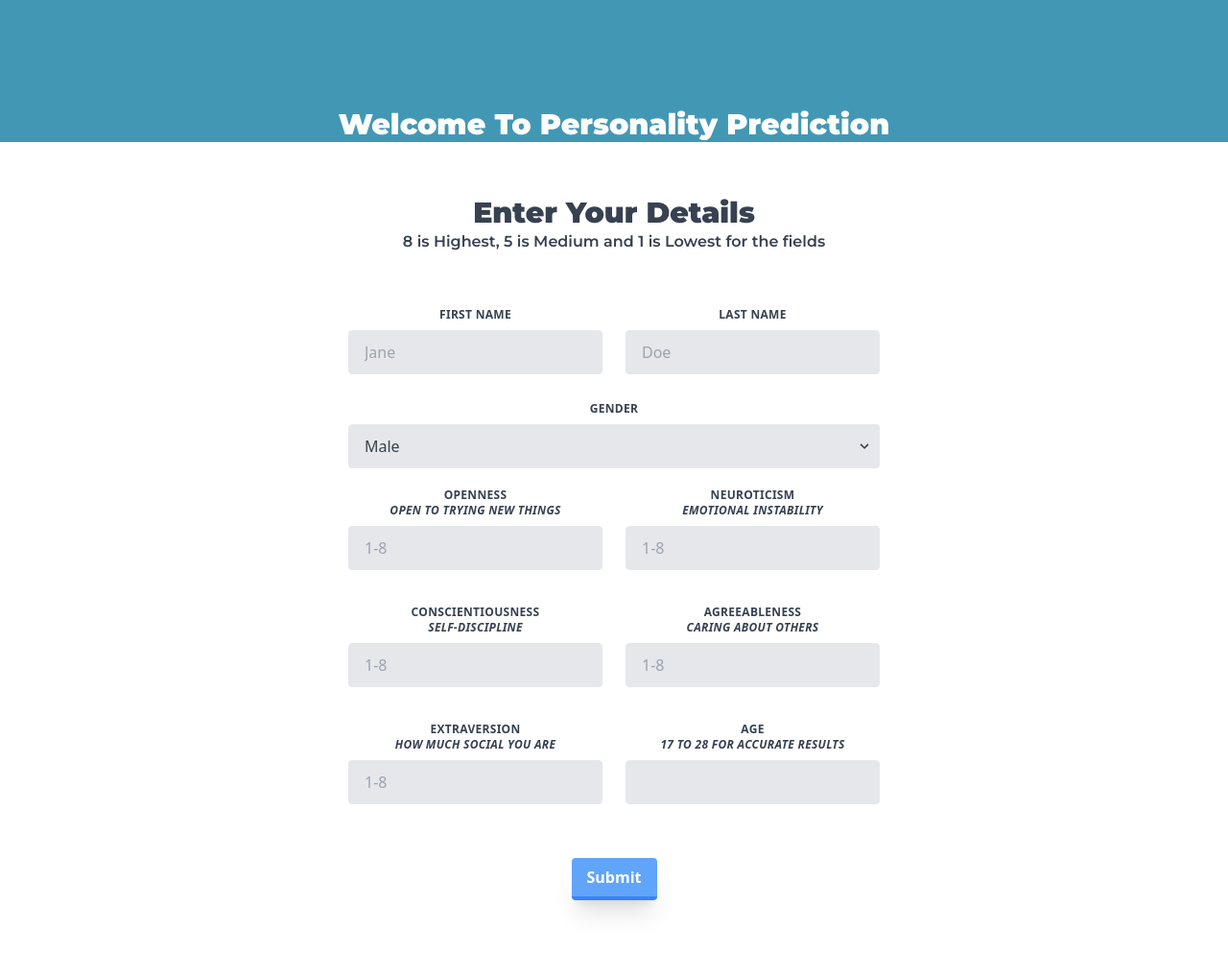
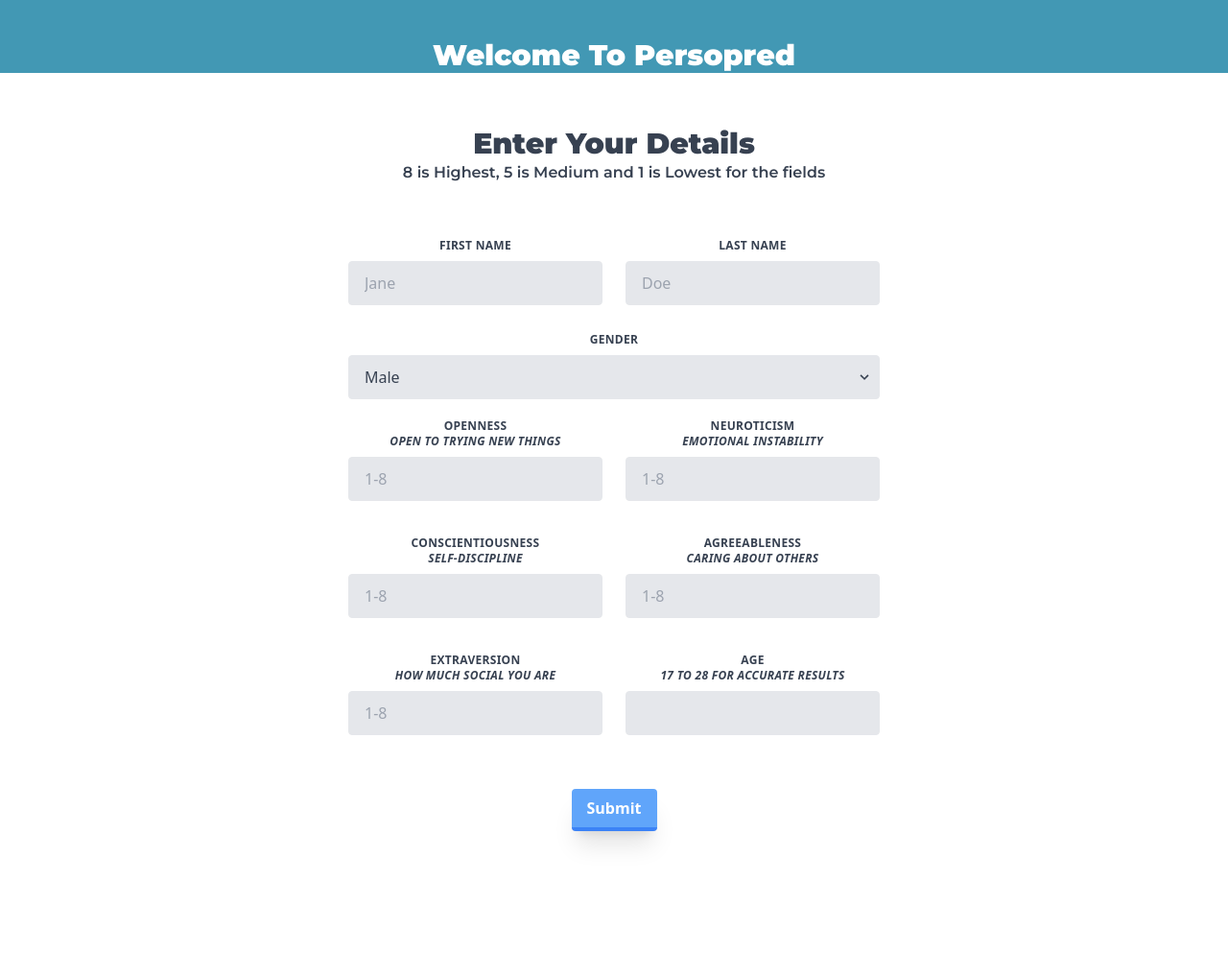
Before and after one commit to aayu5hgit/Persopred, a Flask app: page / in a window 1280 px wide. Shown: the whole page at 96% size. After the commit the page ends 881 px from the top, so only its background shows below. Run offline with Flask 2, Linux system fonts and the light colour scheme; parts of the project's set-up code (start-up, migrations or seed data) failed here and were passed over; some web fonts are replaced.

Commit message:
(fix): Name and minor

```diff
--- a/templates/base.html
+++ b/templates/base.html
@@ -6,7 +6,7 @@
     <meta http-equiv="X-UA-Compatible" content="IE=edge">
     <meta name="viewport" content="width=device-width, initial-scale=1.0">
 
-    <title>Personality Prediction</title>
+    <title>Persopred | Personality Prediction Model</title>
 
     <link rel="stylesheet" href="{{ url_for('static', filename='styles/main.css') }}">
 
@@ -20,15 +20,9 @@
 
 <body>
 
-    <div class="h-screen w-full flex flex-col justify-between">
-
+    <div class="flex flex-col justify-between w-full h-screen">
         {% block main %}
         {% endblock %}
-
-        <div class="text-center bg-gray-900 text-white">
-
-        </div>
-
     </div>
 </body>
 
--- a/templates/index.html
+++ b/templates/index.html
@@ -1,17 +1,9 @@
 {% extends 'base.html' %}
 {% block main %}
-<div class="w-full flex flex-col justify-center items-center text-center">
+<div class="flex flex-col items-center justify-center w-full text-center">
 
     <div class="bg-[#4298B4] text-center w-full">
-        <p class="text-3xl mt-28 font-[Montserrat] text-white font-black px-2">Welcome To Personality
-            Prediction</p>
-
-        <!-- <a href="#test" type="submit"
-            class="my-5 shadow-xl bg-blue-400 hover:bg-blue-300 text-white font-bold py-2 px-4 border-b-4 border-blue-500 hover:border-blue-400 rounded">
-            Take The Test
-        </a> -->
-
-        <!-- <img src=" {{url_for('static', filename='assets/header-mountains-desktop.png' )}}" class="mt-10 w-full"> -->
+        <p class="text-3xl mt-10 mb-10 font-[Montserrat] text-white font-black px-2">Welcome To Persopred</p>
     </div>
 
 
@@ -21,29 +13,28 @@
             fields</p>
 
         <form class="w-full" action="\" method="post">
-            <div class="flex flex-row -mx-3 mb-4">
-                <div class="w-full md:w-1/2 px-3 mb-6 md:mb-0">
+            <div class="flex flex-row mb-4 -mx-3">
+                <div class="w-full px-3 mb-6 md:w-1/2 md:mb-0">
 
-                    <label class="block uppercase tracking-wide text-gray-700 text-xs font-bold mb-2"
+                    <label class="block mb-2 text-xs font-bold tracking-wide text-gray-700 uppercase"
                         for="grid-first-name">
                         First Name
                     </label>
 
                     <input
-                        class="appearance-none block w-full bg-gray-200 text-gray-700 border border-gray-200 rounded py-3 px-4 mb-3 leading-tight focus:outline-none focus:bg-white"
+                        class="block w-full px-4 py-3 mb-3 leading-tight text-gray-700 bg-gray-200 border border-gray-200 rounded appearance-none focus:outline-none focus:bg-white"
                         id="grid-first-name" type="text" placeholder="Jane" required>
 
                 </div>
 
-                <div class="w-full md:w-1/2 px-3">
+                <div class="w-full px-3 md:w-1/2">
 
-                    <label class="block uppercase tracking-wide text-gray-700 text-xs font-bold mb-2"
+                    <label class="block mb-2 text-xs font-bold tracking-wide text-gray-700 uppercase"
                         for="grid-last-name">
                         Last Name
                     </label>
 
-                    <input class="appearance-none block w-full bg-gray-200 text-gray-700 border border-gray-200 rounded py-3 px-4
-                        leading-tight focus:outline-none focus:bg-white focus:border-gray-500" id="grid-last-name"
+                    <input class="block w-full px-4 py-3 leading-tight text-gray-700 bg-gray-200 border border-gray-200 rounded appearance-none focus:outline-none focus:bg-white focus:border-gray-500" id="grid-last-name"
                         type="text" placeholder="Doe">
                 </div>
             </div>
@@ -51,111 +42,108 @@
 
 
             <div class="w-full">
-                <label class="block uppercase tracking-wide text-gray-700 text-xs font-bold mb-2" for="grid-state">
+                <label class="block mb-2 text-xs font-bold tracking-wide text-gray-700 uppercase" for="grid-state">
                     Gender
                 </label>
                 <div class="relative">
                     <select
-                        class="block appearance-none w-full bg-gray-200 border border-gray-200 text-gray-700 py-3 px-4 pr-8 rounded leading-tight focus:outline-none focus:bg-white focus:border-gray-500"
+                        class="block w-full px-4 py-3 pr-8 leading-tight text-gray-700 bg-gray-200 border border-gray-200 rounded appearance-none focus:outline-none focus:bg-white focus:border-gray-500"
                         id="grid-state" name="gender">
                         <option value="Male">Male</option>
                         <option value="Female">Female</option>
                     </select>
-                    <div class="pointer-events-none absolute inset-y-0 right-0 flex items-center px-2 text-gray-700">
-                        <svg class="fill-current h-4 w-4" xmlns="http://www.w3.org/2000/svg" viewBox="0 0 20 20">
+                    <div class="absolute inset-y-0 right-0 flex items-center px-2 text-gray-700 pointer-events-none">
+                        <svg class="w-4 h-4 fill-current" xmlns="http://www.w3.org/2000/svg" viewBox="0 0 20 20">
                             <path d="M9.293 12.95l.707.707L15.657 8l-1.414-1.414L10 10.828 5.757 6.586 4.343 8z" />
                         </svg>
                     </div>
                 </div>
             </div>
 
-            <div class="flex flex-wrap -mx-3 mb-6 mt-5">
-                <div class="w-full md:w-1/2 px-3 mb-6 md:mb-0">
+            <div class="flex flex-wrap mt-5 mb-6 -mx-3">
+                <div class="w-full px-3 mb-6 md:w-1/2 md:mb-0">
 
-                    <label class="block uppercase tracking-wide text-gray-700 text-xs font-bold mb-2"
+                    <label class="block mb-2 text-xs font-bold tracking-wide text-gray-700 uppercase"
                         for="grid-first-name">
                         Openness <br> <i>Open to trying new things</i>
                     </label>
 
                     <input
-                        class="appearance-none block w-full bg-gray-200 text-gray-700 border border-gray-200 rounded py-3 px-4 mb-3 leading-tight focus:outline-none focus:bg-white"
+                        class="block w-full px-4 py-3 mb-3 leading-tight text-gray-700 bg-gray-200 border border-gray-200 rounded appearance-none focus:outline-none focus:bg-white"
                         id="grid-first-name" type="number" placeholder="1-8" min="1" max="8" name="openness" required>
 
 
                 </div>
 
-                <div class="w-full md:w-1/2 px-3">
+                <div class="w-full px-3 md:w-1/2">
 
-                    <label class="block uppercase tracking-wide text-gray-700 text-xs font-bold mb-2"
+                    <label class="block mb-2 text-xs font-bold tracking-wide text-gray-700 uppercase"
                         for="grid-last-name">
                         Neuroticism <br> <i>Emotional Instability</i>
                     </label>
 
-                    <input class="appearance-none block w-full bg-gray-200 text-gray-700 border border-gray-200 rounded py-3 px-4
-                        leading-tight focus:outline-none focus:bg-white focus:border-gray-500" id="grid-last-name"
+                    <input class="block w-full px-4 py-3 leading-tight text-gray-700 bg-gray-200 border border-gray-200 rounded appearance-none focus:outline-none focus:bg-white focus:border-gray-500" id="grid-last-name"
                         type="number" placeholder="1-8" min="1" max="8" name="neuroticism" required>
                 </div>
             </div>
 
-            <div class="flex flex-wrap -mx-3 mb-6 mt-5">
-                <div class="w-full md:w-1/2 px-3 mb-6 md:mb-0">
+            <div class="flex flex-wrap mt-5 mb-6 -mx-3">
+                <div class="w-full px-3 mb-6 md:w-1/2 md:mb-0">
 
-                    <label class="block uppercase tracking-wide text-gray-700 text-xs font-bold mb-2"
+                    <label class="block mb-2 text-xs font-bold tracking-wide text-gray-700 uppercase"
                         for="grid-first-name">
                         Conscientiousness <br> <i>Self-discipline</i>
                     </label>
 
                     <input
-                        class="appearance-none block w-full bg-gray-200 text-gray-700 border border-gray-200 rounded py-3 px-4 mb-3 leading-tight focus:outline-none focus:bg-white"
+                        class="block w-full px-4 py-3 mb-3 leading-tight text-gray-700 bg-gray-200 border border-gray-200 rounded appearance-none focus:outline-none focus:bg-white"
                         id="grid-first-name" type="number" placeholder="1-8" min="1" max="8" name="conscientiousness"
                         required>
 
                 </div>
 
-                <div class="w-full md:w-1/2 px-3">
+                <div class="w-full px-3 md:w-1/2">
 
-                    <label class="block uppercase tracking-wide text-gray-700 text-xs font-bold mb-2"
+                    <label class="block mb-2 text-xs font-bold tracking-wide text-gray-700 uppercase"
                         for="grid-last-name">
                         Agreeableness <br> <i>Caring about others</i>
                     </label>
 
-                    <input class="appearance-none block w-full bg-gray-200 text-gray-700 border border-gray-200 rounded py-3 px-4
-                        leading-tight focus:outline-none focus:bg-white focus:border-gray-500" id="grid-last-name"
+                    <input class="block w-full px-4 py-3 leading-tight text-gray-700 bg-gray-200 border border-gray-200 rounded appearance-none focus:outline-none focus:bg-white focus:border-gray-500" id="grid-last-name"
                         type="number" placeholder="1-8" min="1" max="8" name="agreeableness" required>
                 </div>
             </div>
 
-            <div class="flex flex-wrap -mx-3 mb-6 mt-5">
-                <div class="w-full md:w-1/2 px-3 mb-6 md:mb-0">
+            <div class="flex flex-wrap mt-5 mb-6 -mx-3">
+                <div class="w-full px-3 mb-6 md:w-1/2 md:mb-0">
 
-                    <label class="block uppercase tracking-wide text-gray-700 text-xs font-bold mb-2"
+                    <label class="block mb-2 text-xs font-bold tracking-wide text-gray-700 uppercase"
                         for="grid-first-name">
                         Extraversion <br> <i>How much social you are</i>
                     </label>
 
                     <input
-                        class="appearance-none block w-full bg-gray-200 text-gray-700 border border-gray-200 rounded py-3 px-4 mb-3 leading-tight focus:outline-none focus:bg-white"
+                        class="block w-full px-4 py-3 mb-3 leading-tight text-gray-700 bg-gray-200 border border-gray-200 rounded appearance-none focus:outline-none focus:bg-white"
                         id="grid-first-name" type="number" placeholder="1-8" min="1" max="8" name="extraversion"
                         required>
 
                 </div>
 
-                <div class="w-full md:w-1/2 px-3">
+                <div class="w-full px-3 md:w-1/2">
 
-                    <label class="block uppercase tracking-wide text-gray-700 text-xs font-bold mb-2"
+                    <label class="block mb-2 text-xs font-bold tracking-wide text-gray-700 uppercase"
                         for="grid-last-name">
                         Age <br> <i>17 to 28 for accurate results</i>
                     </label>
 
-                    <input class="appearance-none block w-full bg-gray-200 text-gray-700 border border-gray-200 rounded py-3 px-4
-                        leading-tight focus:outline-none focus:bg-white focus:border-gray-500" id="grid-last-name"
+                    <input class="block w-full px-4 py-3 leading-tight text-gray-700 bg-gray-200 border border-gray-200 rounded appearance-none focus:outline-none focus:bg-white focus:border-gray-500" id="grid-last-name"
                         type="number" min="13" max="100" name="age" required>
                 </div>
 
             </div>
 
             <button type="submit"
-                class="mt-5 mb-20 shadow-xl bg-blue-400 hover:bg-blue-300 text-white font-bold py-2 px-4 border-b-4 border-blue-500 hover:border-blue-400 rounded">
+                class="px-4 py-2 mt-5 mb-20 font-bold text-white bg-blue-400 border-b-4 border-blue-500 rounded shadow-xl hover:bg-blue-300 hover:border-blue-400">
                 Submit
             </button>
         </form>
```
Also changed, not shown: templates/result.html (+5 -10 lines).
